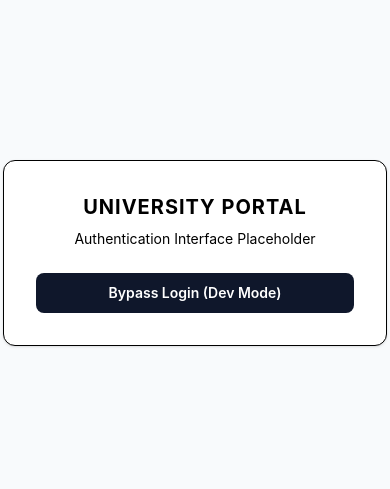
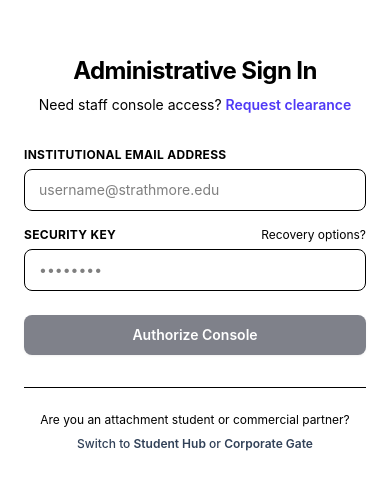
Before and after one commit to eusteve06/student_connect, a React app in the folder frontend/: page /login/university in a window 390 px wide. Shown: the part 169-658 px from the top of the page. Built offline with nearby package versions, Linux system fonts and the light colour scheme; no server answers; the HTML template or start-up script is replaced by a standard one.

Commit message:
feat: implement responsive split-column university administrative gateway

```diff
--- /dev/null
+++ b/frontend/src/features/auth/UniversityAuth.jsx
@@ -0,0 +1,186 @@
+// src/features/auth/UniversityAuth.jsx
+import  { useState } from 'react';
+import { useNavigate } from 'react-router-dom';
+import Button from '../../components/common/Button';
+
+export default function UniversityAuth() {
+  const [isRegistering, setIsRegistering] = useState(false);
+  const navigate = useNavigate();
+
+  const [formData, setFormData] = useState({
+    facultyName: '',
+    staffId: '',
+    department: 'Computer Science',
+    email: '',
+    password: ''
+  });
+
+  const handleInputChange = (e) => {
+    const { name, value } = e.target;
+    setFormData(prev => ({ ...prev, [name]: value }));
+  };
+
+  const handleSubmit = (e) => {
+    e.preventDefault();
+    // Academic vetting pipeline placeholder
+    navigate('/university');
+  };
+
+  return (
+    <div className="flex min-h-screen bg-slate-50">
+
+      {/* LEFT COLUMN: Academic Presentation Canvas (Hidden on Mobile) */}
+      <div className="hidden lg:flex lg:w-1/2 bg-slate-900 text-white p-12 flex-col justify-between relative overflow-hidden border-r border-slate-800">
+        <div className="absolute inset-0 opacity-5 bg-[linear-gradient(to_right,#808080_1px,transparent_1px),linear-gradient(to_bottom,#808080_1px,transparent_1px)] bg-[size:40px_40px]" />
+
+        <div className="relative z-10">
+          <span className="text-[10px] font-bold uppercase tracking-widest text-indigo-400 bg-indigo-500/10 px-3 py-1.5 rounded-full border border-indigo-500/20">
+            Internal Operations
+          </span>
+          <h1 className="text-3xl font-bold tracking-tight mt-6 max-w-md">
+            Academic Operations & Compliance Gateway
+          </h1>
+        </div>
+
+        <div className="relative z-10 max-w-md">
+          <blockquote className="text-lg font-medium text-slate-300 italic">
+            "Oversee university attachment matrices, approve industrial partner credentials, and audit student supervisor pairings."
+          </blockquote>
+          <p className="text-xs text-indigo-400 mt-3 font-bold uppercase tracking-wider">
+            Strathmore Administrative Registry
+          </p>
+        </div>
+
+        <div className="relative z-10 text-xs text-slate-600">
+          © 2026 University Placement System. Official Use Only.
+        </div>
+      </div>
+
+      {/* RIGHT COLUMN: Interactive Form Input Block */}
+      <div className="w-full lg:w-1/2 flex items-center justify-center p-6 sm:p-12 bg-white">
+        <div className="w-full max-w-md space-y-8">
+
+          {/* Header Context Switcher */}
+          <div className="text-center lg:text-left">
+            <h2 className="text-2xl font-bold text-portal-text tracking-tight">
+              {isRegistering ? 'Register Faculty Console' : 'Administrative Sign In'}
+            </h2>
+            <p className="text-sm text-portal-muted mt-2">
+              {isRegistering ? 'Already have access?' : 'Need staff console access?'}{' '}
+              <button
+                type="button"
+                onClick={() => setIsRegistering(!isRegistering)}
+                className="font-semibold text-indigo-600 hover:underline focus:outline-none"
+              >
+                {isRegistering ? 'Sign In here' : 'Request clearance'}
+              </button>
+            </p>
+          </div>
+
+          {/* Core Input Form Wrapper */}
+          <form onSubmit={handleSubmit} className="space-y-4">
+
+            {isRegistering && (
+              <div>
+                <label className="block text-xs font-bold text-portal-text uppercase tracking-wide mb-1.5">Full Name / Academic Title</label>
+                <input
+                  type="text"
+                  name="facultyName"
+                  required
+                  value={formData.facultyName}
+                  onChange={handleInputChange}
+                  placeholder="e.g., Prof. Evans Kiprop"
+                  className="w-full text-sm border border-portal-border rounded-lg px-3.5 py-2.5 bg-white text-portal-text focus:outline-none focus:ring-2 focus:ring-indigo-500/10 focus:border-indigo-500 transition-all"
+                />
+              </div>
+            )}
+
+            {isRegistering && (
+              <div>
+                <label className="block text-xs font-bold text-portal-text uppercase tracking-wide mb-1.5">Staff Identification Number</label>
+                <input
+                  type="text"
+                  name="staffId"
+                  required
+                  value={formData.staffId}
+                  onChange={handleInputChange}
+                  placeholder="e.g., ST-XXXX"
+                  className="w-full text-sm border border-portal-border rounded-lg px-3.5 py-2.5 bg-white text-portal-text focus:outline-none focus:ring-2 focus:ring-indigo-500/10 focus:border-indigo-500 transition-all"
+                />
+              </div>
+            )}
+
+            {isRegistering && (
+              <div>
+                <label className="block text-xs font-bold text-portal-text uppercase tracking-wide mb-1.5">Primary Faculty / Department</label>
+                <select
+                  name="department"
+                  value={formData.department}
+                  onChange={handleInputChange}
+                  className="w-full text-sm border border-portal-border rounded-lg px-3.5 py-2.5 bg-white text-portal-text focus:outline-none focus:ring-2 focus:ring-indigo-500/10 focus:border-indigo-500 transition-all"
+                >
+                  <option value="Computer Science">Faculty of IT (FIT)</option>
+                  <option value="Business">Strathmore Business School (SBS)</option>
+                  <option value="Engineering">School of Engineering</option>
+                </select>
+              </div>
+            )}
+
+            <div>
+              <label className="block text-xs font-bold text-portal-text uppercase tracking-wide mb-1.5">Institutional Email Address</label>
+              <input
+                type="email"
+                name="email"
+                required
+                value={formData.email}
+                onChange={handleInputChange}
+                placeholder="username@strathmore.edu"
+                className="w-full text-sm border border-portal-border rounded-lg px-3.5 py-2.5 bg-white text-portal-text focus:outline-none focus:ring-2 focus:ring-indigo-500/10 focus:border-indigo-500 transition-all"
+              />
+            </div>
+
+            <div>
+              <div className="flex justify-between items-center mb-1.5">
+                <label className="block text-xs font-bold text-portal-text uppercase tracking-wide">Security Key</label>
+                {!isRegistering && (
+                  <a href="#" className="text-xs text-portal-muted hover:text-indigo-600 hover:underline">Recovery options?</a>
+                )}
+              </div>
+              <input
+                type="password"
+                name="password"
+                required
+                value={formData.password}
+                onChange={handleInputChange}
+                placeholder="••••••••"
+                className="w-full text-sm border border-portal-border rounded-lg px-3.5 py-2.5 bg-white text-portal-text focus:outline-none focus:ring-2 focus:ring-indigo-500/10 focus:border-indigo-500 transition-all"
+              />
+            </div>
+
+            <div className="pt-2">
+              <Button
+                type="submit"
+                className="w-full bg-slate-950 hover:bg-slate-800 text-white text-sm font-semibold py-2.5 border-0 shadow-sm transition-colors"
+              >
+                {isRegistering ? 'Submit Verification Request' : 'Authorize Console'}
+              </Button>
+            </div>
+          </form>
+
+          {/* Quick Portal Switcher Footer Link */}
+          <div className="border-t border-portal-border pt-6 text-center">
+            <p className="text-xs text-portal-muted">
+              Are you an attachment student or commercial partner? <br />
+              <span className="inline-block mt-2 font-medium text-slate-700">
+                Switch to <a href="/login/student" className="text-student-primary font-semibold hover:underline">Student Hub</a> or{' '}
+                <a href="/login/firm" className="text-firm-primary font-semibold hover:underline">Corporate Gate</a>
+              </span>
+            </p>
+          </div>
+
+        </div>
+      </div>
+
+    </div>
+  );
+}
--- a/frontend/src/routes/AppRoutes.jsx
+++ b/frontend/src/routes/AppRoutes.jsx
@@ -3,22 +3,11 @@ import { createBrowserRouter, RouterProvider, Navigate } from 'react-router-dom'
 // Import View Templates
 import StudentAuth from '../features/auth/StudentAuth';
 import FirmAuth from '../features/auth/FirmAuth';
+import UniversityAuth from '../features/auth/UniversityAuth';
 import StudentDashboard from '../features/student/views/StudentDashboard';
 import FirmDashboard from '../features/firms/views/FirmDashboad';
 import UniversityDashboard from '../features/university/views/UniversityDashboard';
 
-// Remaining Auth Placeholders (To be replaced later)
-const LoginPlaceholder = ({ role }) => (
-  <div className="flex h-screen items-center justify-center bg-slate-50">
-    <div className="p-8 bg-white rounded-xl border border-portal-border shadow-sm max-w-sm w-full text-center">
-      <h2 className="text-xl font-bold text-portal-text uppercase tracking-wider mb-2">{role} Portal</h2>
-      <p className="text-sm text-portal-muted mb-6">Authentication Interface Placeholder</p>
-      <a href={`/${role}`} className="block w-full py-2.5 px-4 bg-slate-900 text-white text-sm font-semibold rounded-lg hover:bg-slate-800 transition-colors">
-        Bypass Login (Dev Mode)
-      </a>
-    </div>
-  </div>
-);
 
 const router = createBrowserRouter([
   {
@@ -36,7 +25,7 @@ const router = createBrowserRouter([
   },
   {
     path: '/login/university',
-    element: <LoginPlaceholder role="university" />,
+    element: <UniversityAuth />,
   },
 
   // 2. Secured Multi-Tenant Dashboard View Group
```
